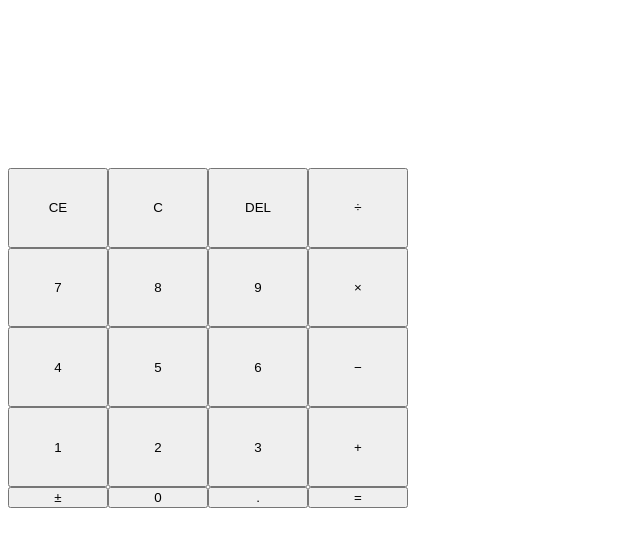
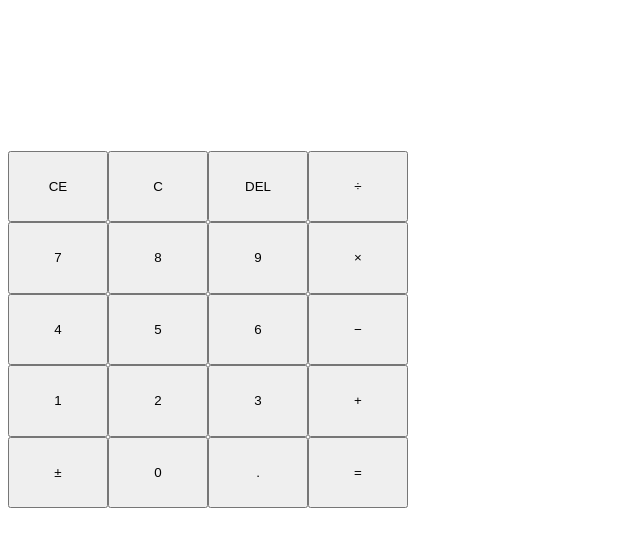
Before and after one commit to Godzilla-mj/calculator, a plain HTML site: page index.html in a window 1280 px wide. Shown: the whole page, without its empty margins (0-640 px from the left). Drawn offline with Linux system fonts and the light colour scheme.

Commit message:
updated grid template

```diff
--- a/style.css
+++ b/style.css
@@ -1,4 +1,6 @@
-#display{
+
+
+.display{
 	grid-column: span 4;
 	text-align: right;
 	font-size: 24px;
@@ -8,7 +10,7 @@
 	width: 400px;
 	height: 500px;
 	display: grid;
-	grid-template: repeat(6, 1fr) / repeat(4, 1fr);
+	grid-template: repeat(7, 1fr) / repeat(4, 1fr);
 
 }
 
```
